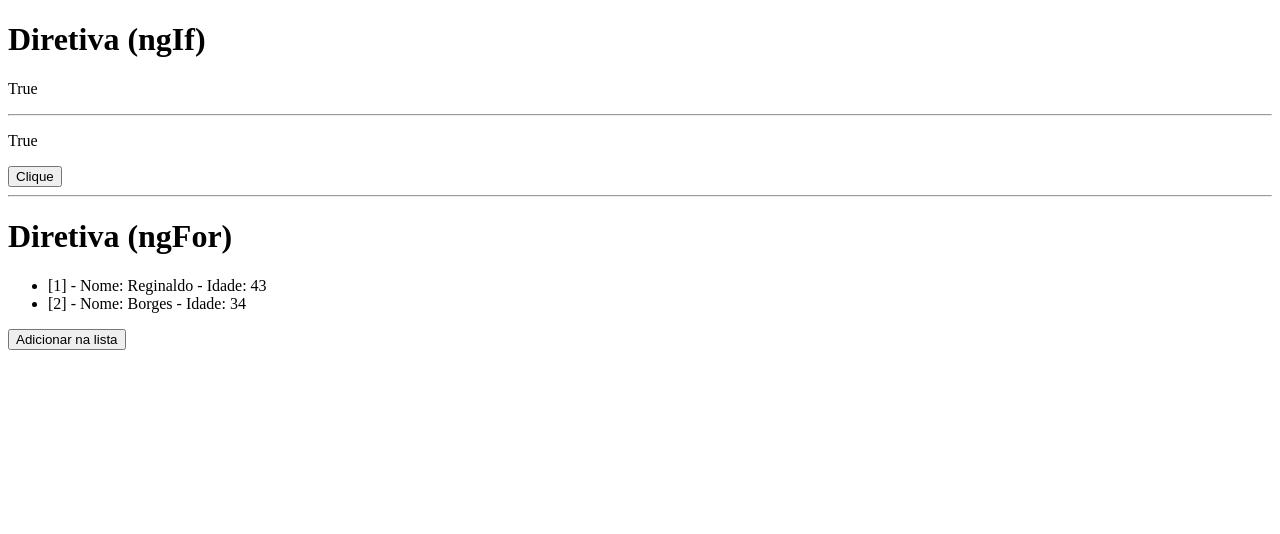
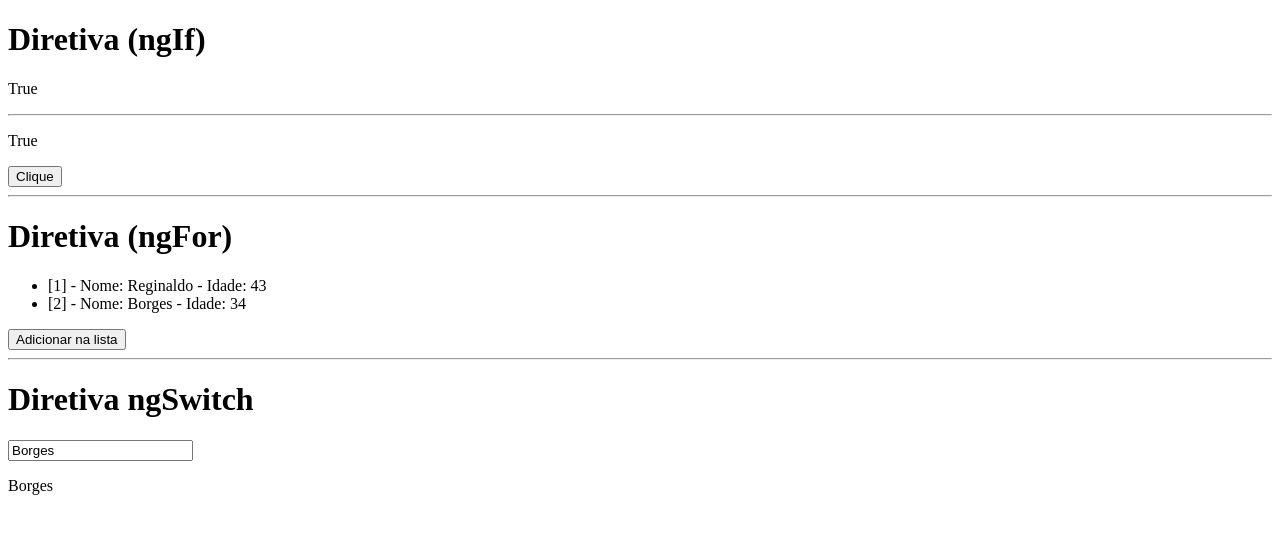
Before and after one commit to ReginaldoBorges/Curso-angular, an Angular app in the folder meu-primeiro-projeto/: page / in a window 1280 px wide. Shown: the top 534 px of the page. Built offline with nearby package versions, Linux system fonts and the light colour scheme.

Commit message:
Entendendo melhor o ngSwitch

```diff
--- a/meu-primeiro-projeto/src/app/diretivas-estruturais/diretivas-estruturais.component.html
+++ b/meu-primeiro-projeto/src/app/diretivas-estruturais/diretivas-estruturais.component.html
@@ -16,3 +16,20 @@
 </ul>
 
 <button (click) = "onClickAddList()">Adicionar na lista</button>
+<hr>
+<!--Trecho para exemplo da diretiva ngSwitch-->
+<h1>Diretiva ngSwitch</h1>
+
+<input type="text" [(ngModel)]="nome">
+
+<div [ngSwitch]="nome">
+    <p *ngSwitchCase="'Borges'">
+        Borges
+    </p>
+    <p *ngSwitchCase="'Reginaldo'">
+        Reginaldo
+    </p>
+    <p *ngSwitchDefault>
+        Deu ruim, pesquisa não satisfatória!
+    </p>
+</div>
--- a/meu-primeiro-projeto/src/app/diretivas-estruturais/diretivas-estruturais.component.ts
+++ b/meu-primeiro-projeto/src/app/diretivas-estruturais/diretivas-estruturais.component.ts
@@ -13,6 +13,7 @@ export class DiretivasEstruturaisComponent{
     {nome: "Reginaldo", idade: 43},
     {nome: "Borges", idade: 34},
   ];
+  public nome: string = "Borges";
 
   constructor(){}
 
```
